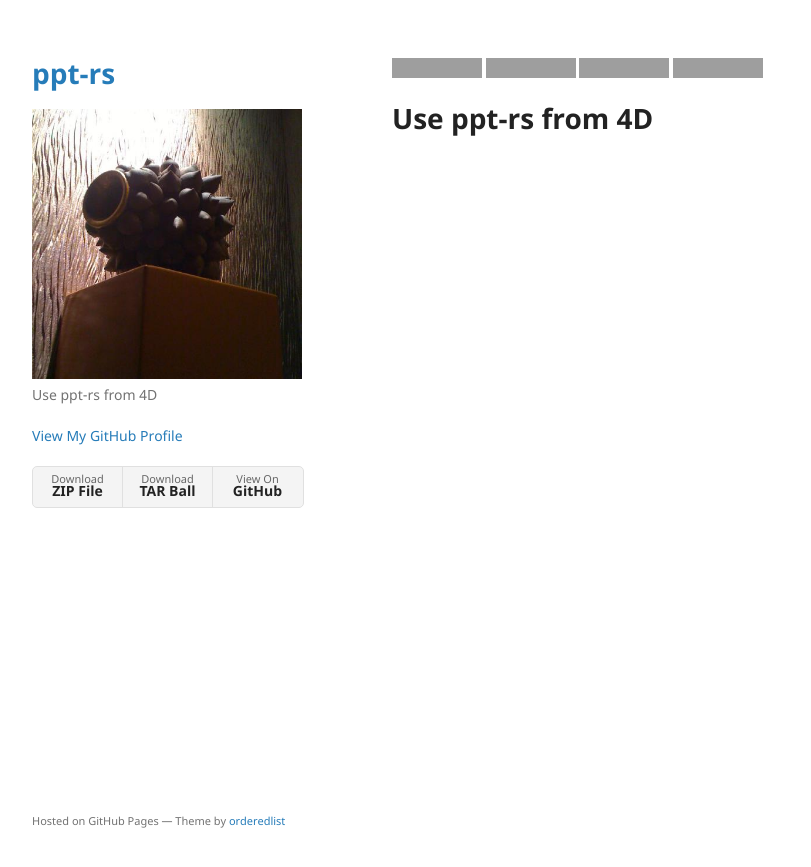
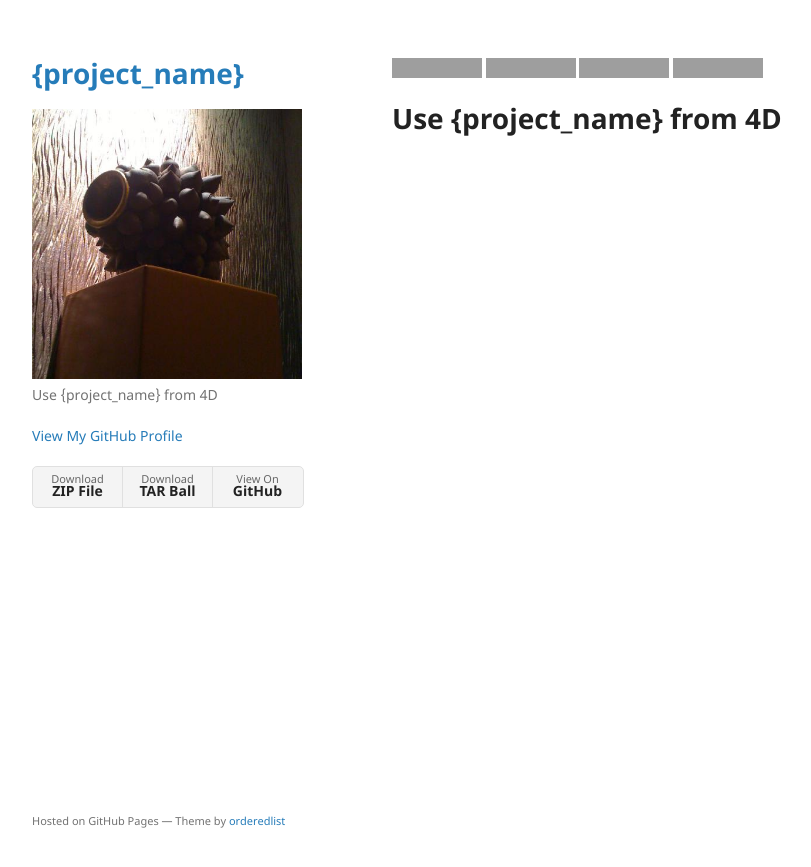
Before and after one commit to miyako/ppt-rs, a Jekyll site: the page built from index.md, in a window 1280 px wide. Shown: the top 867 px of the page, without its empty margins (178-989 px from the left). Built offline with Jekyll 4.4.1, drawn with Linux system fonts in a browser that asks for light colours; grey boxes are pictures that could not be loaded.

Commit message:
Revert "edit by claude code"
This reverts commit 207f6762af528ac98b4a1c423da6a1d7e5aa074d.

```diff
--- a/_config.yml
+++ b/_config.yml
@@ -5,16 +5,16 @@ kramdown:
   syntax_highlighter: rouge
 highlighter: rouge
 plugins_dir: _plugins
-baseurl: /ppt-rs
+baseurl: /{project_name}
 
-title: "ppt-rs"
-description: "Use ppt-rs from 4D"
+title: "{project_name}"
+description: "Use {project_name} from 4D"
 logo: "/assets/logo.png"   # optional
 show_downloads: true       # controls the download links in header
 github:
   is_user_page: true
   owner_url: "https://github.com/miyako"
-  repository_url: "https://github.com/miyako/ppt-rs"
+  repository_url: "https://github.com/miyako/{project_name}"
   is_project_page: false
 
 exclude:
@@ -23,6 +23,6 @@ exclude:
   - "LICENSE"
   - "README.md"
   - "Gemfile"
-  - "ppt-rs/userPreferences.*"
-  - "ppt-rs/Libraries/*"
-  - "ppt-rs/Data/*"
+  - "{project_name}/userPreferences.*"
+  - "{project_name}/Libraries/*"
+  - "{project_name}/Data/*"
--- a/index.md
+++ b/index.md
@@ -4,7 +4,7 @@ layout: default
 
 ![version](https://img.shields.io/badge/version-21%2B-3B69E9)
 ![platform](https://img.shields.io/static/v1?label=platform&message=mac-intel%20|%20mac-arm%20|%20win-64&color=blue)
-[![license](https://img.shields.io/github/license/miyako/ppt-rs)](LICENSE)
-![downloads](https://img.shields.io/github/downloads/miyako/ppt-rs/total)
+[![license](https://img.shields.io/github/license/miyako/{project_name})](LICENSE)
+![downloads](https://img.shields.io/github/downloads/miyako/{project_name}/total)
 
-# Use ppt-rs from 4D
+# Use {project_name} from 4D
--- a/package.json
+++ b/package.json
@@ -1,11 +1,11 @@
 {
-  "name": "ppt-rs",
-  "description": "ppt-rs",
+  "name": "{project_name}",
+  "description": "{project_name}",
   "author": [
     "Keisuke Miyako <keisuke.miyako@4D.com>"
   ],
   "license": "MIT",
-  "repository": "https://github.com/miyako/ppt-rs",
+  "repository": "https://github.com/miyako/{project_name}",
   "version": "20.0.0",
   "tool": {
     "platform": "macos",
```
Also changed, not shown: .github/workflows/publish.yml, {project_name}/Project/Sources/catalog_editor.json (renamed from ppt-rs/Project/Sources/catalog_editor.json), {project_name}/Project/Sources/dependencies.json (renamed from ppt-rs/Project/Sources/dependencies.json), {project_name}/Project/Sources/folders.json (renamed from ppt-rs/Project/Sources/folders.json), {project_name}/Project/Sources/menus.json (renamed from ppt-rs/Project/Sources/menus.json), {project_name}/Project/Sources/roles.json (renamed from ppt-rs/Project/Sources/roles.json), 20 other files.
